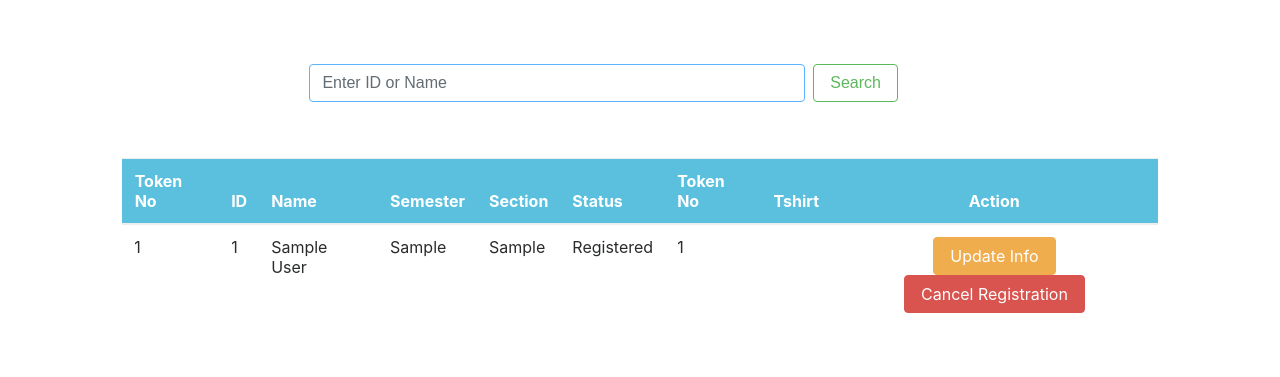
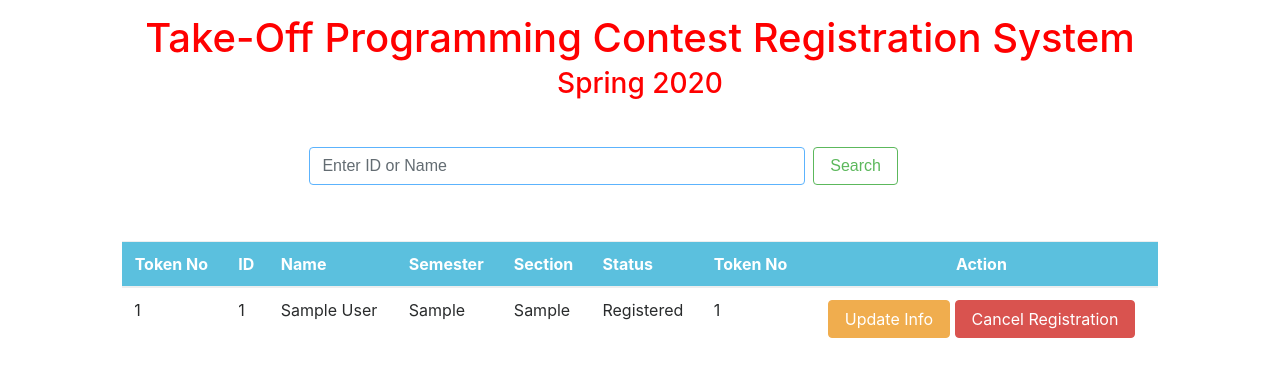
Before and after one commit to fuadwasi/topc_site, a Django app: template TOPC_Reg_SYS/templates/user_home.html in a window 1280 px wide. Shown: the part 58-435 px from the top of the page. Run offline with Django 3.2, Linux system fonts and the light colour scheme; tables that the repository leaves empty hold one stand-in row (values such as "Sample post"); the template is opened without the code that fills it: values that come from a table or form of the project are taken from there, most other values are stand-ins (such as "Sample title", 1, 10 or a date in 2020); some libraries are stand-ins or nearby versions.

```diff
--- a/TOPC_Reg_SYS/templates/dashboard.html
+++ b/TOPC_Reg_SYS/templates/dashboard.html
@@ -103,7 +103,7 @@
 {% endblock %}
 
 {% block body %}
-    <h1>{{ B_1st }}</h1>
+
     <div class="container">
         <div class="row mt-4">
             <div class="col-md-4">
--- a/TOPC_Reg_SYS/templates/index.html
+++ b/TOPC_Reg_SYS/templates/index.html
@@ -154,12 +154,11 @@
                     </form>
                 </div>
             </div>
-            <div class="table mx-15">
+            <div class="table mx-auto">
                 <table class="table">
                     <thead class="button-secontary">
                     {% if students %}
                         <tr>
-                            <th scope="col">SN</th>
                             <th scope="col">ID</th>
                             <th scope="col">Name</th>
                             <th scope="col">Status</th>
@@ -170,14 +169,13 @@
                     <tbody>
                     {% for student in students %}
                         <tr>
-                            <td>{{ student.id }}</td>
                             <td>{{ student.sID }}</td>
                             <td>{{ student.name }}</td>
                             <td>{{ student.status }}</td>
                             {% if student.status == 'Registered' %}
                                 <td>{{ student.token }}</td>
                             {% else %}
-                                <td>---------</td>
+                                <td>---</td>
                             {% endif %}
 
                         </tr>
--- a/TOPC_Reg_SYS/templates/user_home.html
+++ b/TOPC_Reg_SYS/templates/user_home.html
@@ -49,7 +49,12 @@
                     </div>
                 {% endif %}
 
-
+                <h1 style="color:red;">
+                    <center>Take-Off Programming Contest Registration System</center>
+                </h1>
+                <h3 style="color:red;">
+                    <center>Spring 2020</center>
+                </h3>
 
                 <!--/row-->
                 <div class="row my-5 mx-auto">
@@ -81,7 +86,7 @@
                         <th scope="col">Section</th>
                         <th scope="col">Status</th>
                         <th scope="col">Token No</th>
-                        <th scope="col">Tshirt</th>
+                        {#                        <th scope="col">Tshirt</th>#}
                         <th scope="col" class="text-center mx-auto">Action</th>
                     </tr>
                     </thead>
@@ -97,14 +102,13 @@
                             <td>{{ student.status }}</td>
                             {% if student.status == 'Not_Registered' %}
                                 <td>----</td>
-                                <td>----</td>
                                 <td class="text-center mx-auto">
                                     <a href="/register/{{ student.id }}" class="btn  btn-success  ">Register</a>
 
                                 </td>
                             {% else %}
                                 <td>{{ student.token }}</td>
-                                <td>{{ student.t_shirt }}</td>
+                                {#                                <td>{{ student.t_shirt }}</td>#}
                                 <td class="text-center mx-auto">
                                     <a href="/register/{{ student.id }}" class="btn btn-warning ">Update Info</a>
                                     <a href="/request/{{ student.id }}" class="btn  btn-danger  ">Cancel
```
Lines whose indentation alone changed are shown as unchanged.
